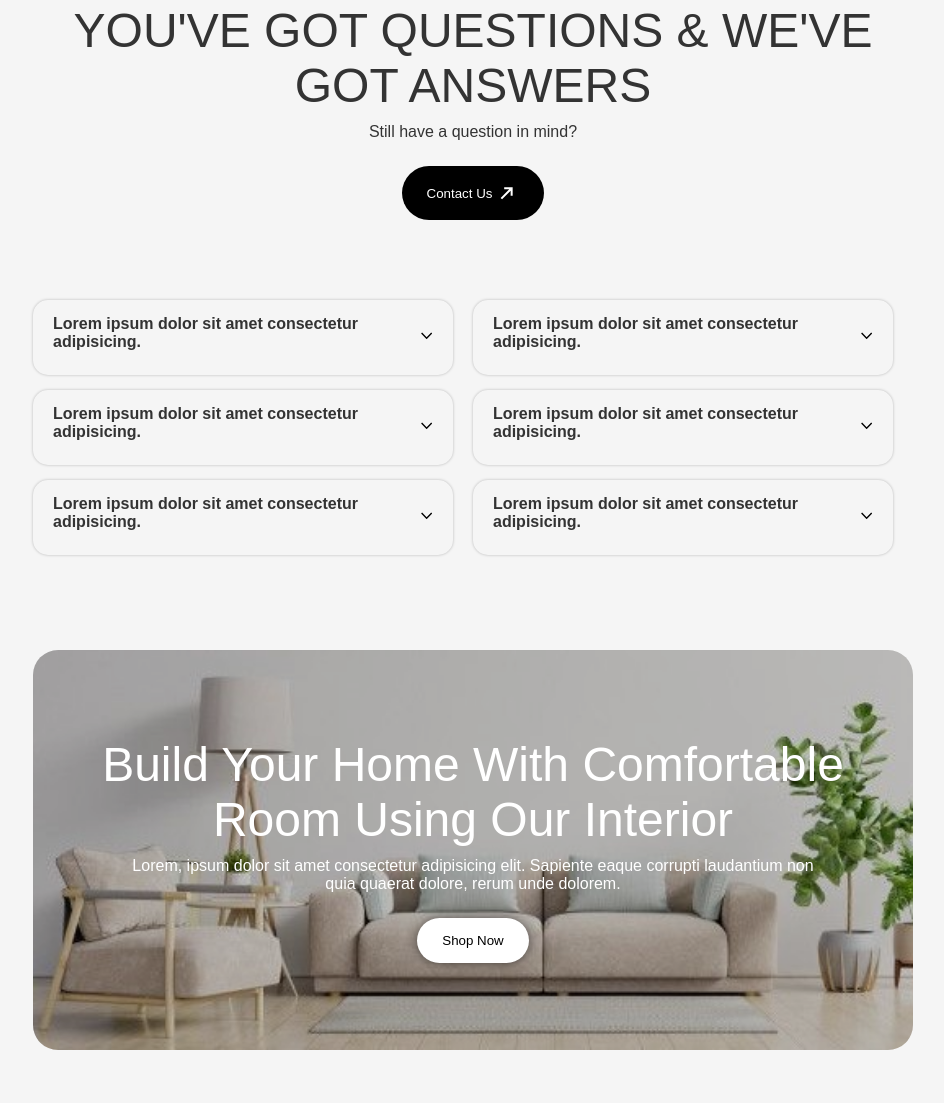
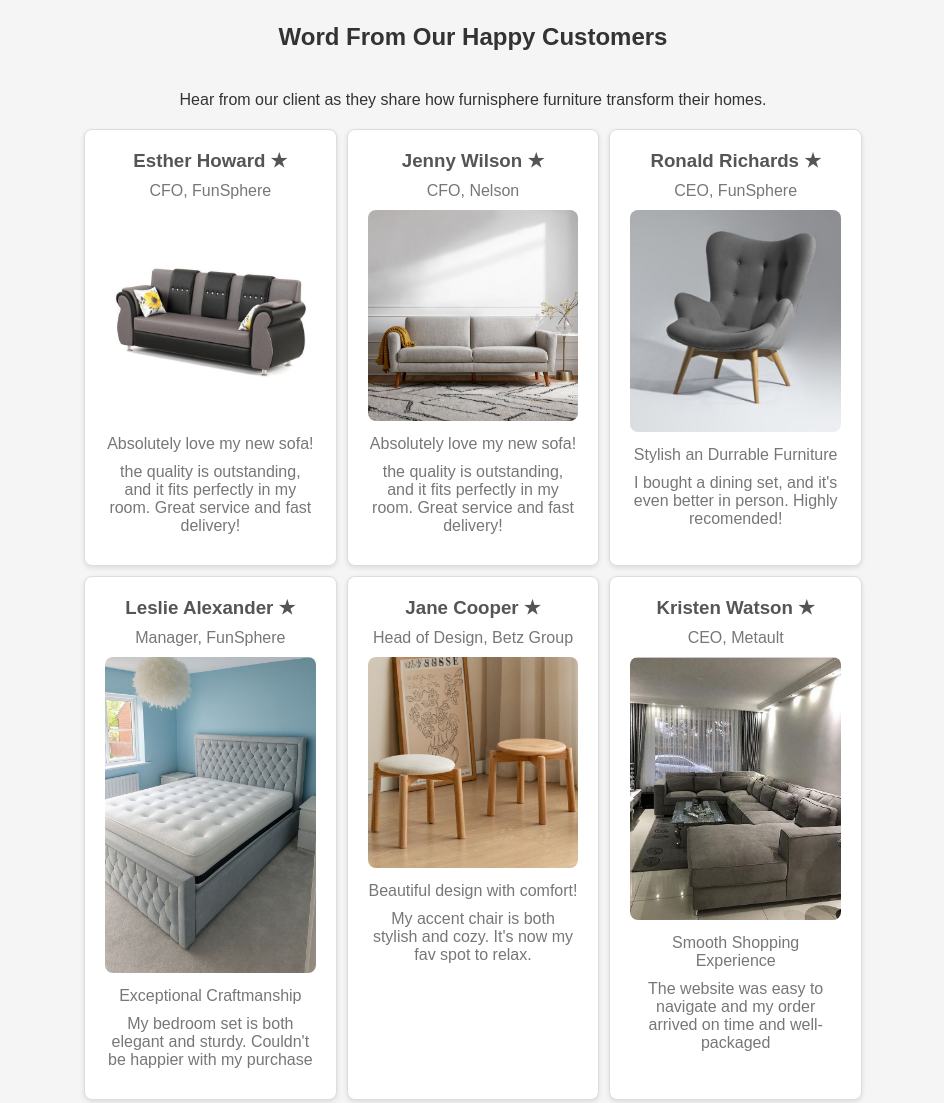
Before and after one commit to kelvin00000/Group-project-3, a plain HTML site: page index.html in a window 1280 px wide. Shown: the part 739-1842 px from the top of the page, without its empty margins (167-1111 px from the left). Drawn offline with Linux system fonts and the light colour scheme; a web font is replaced by a local one.

Commit message:
Hamdala - section complete

```diff
--- a/AbdulRauf.css
+++ b/AbdulRauf.css
@@ -7,6 +7,7 @@ body {
 .container {
     max-width: 1200px;
     margin: 0 auto;
+    margin-top: 50px;
     padding: 20px;
     text-align: center;
 }
@@ -19,7 +20,8 @@ h1 {
 .grid {
     display: grid;
     grid-template-columns: repeat(auto-fill, minmax(250px, 1fr));
-    gap: 20px;
+    margin-top: 20px;
+    gap: 10px;
 }
 
 .card {
--- a/index.html
+++ b/index.html
@@ -5,6 +5,7 @@
     <meta name="viewport" content="width=device-width, initial-scale=1.0">
     <title>Group 3 Project</title>
 
+    <link rel="stylesheet" href="AbdulRauf.css">
     <link rel="stylesheet" href="Anita.css">
     <link rel="stylesheet" href="kelvin.css">
 </head>
@@ -46,6 +47,58 @@
                 <h3>Office Furnitures</h3>
                 <button>View all products</button>
             </div>
+            </div>
+        </div>
+    </section>
+
+    <section class="container">
+        <h1>Word From Our Happy Customers</h1>
+        <p>Hear from our client as they share how furnisphere
+            furniture transform their homes.</p>
+        <div class="grid">
+            <div class="card">
+                <h3>Esther Howard ★</h3>
+                <p>CFO, FunSphere</p>
+                <img src="/AbdulRauf images/Sofa isolated white background sofa 3d r….jpg" alt="Esther Howard" class="customer-image">
+                <p>Absolutely love my new sofa!</p>
+                <p>the quality is outstanding, and it fits perfectly in my room. Great service and fast delivery!</p>
+
+            </div>
+            <div class="card">
+                <h3>Jenny Wilson ★</h3>
+                <p>CFO, Nelson</p>
+                <img src="/AbdulRauf images/Oliver Sofa (72_–82_) _ West Elm.jpg" alt="Jenny Wilson" class="customer-image">
+                <p>Absolutely love my new sofa!</p>
+                <p>the quality is outstanding, and it fits perfectly in my room. Great service and fast delivery!</p>
+            </div>
+            <div class="card">
+                <h3>Ronald Richards ★</h3>
+                <p>CEO, FunSphere</p>
+                <img src="/AbdulRauf images/Mid-Century Modern Sale at the Foundary —….jpg" alt="Ronald Richards" class="customer-image">
+                <p>Stylish an Durrable Furniture</p>
+                <p>I bought a dining set, and it's even better in person. Highly recomended!</p>
+
+            </div>
+            <div class="card">
+                <h3>Leslie Alexander ★</h3>
+                <p>Manager, FunSphere</p>
+                <img src="/AbdulRauf images/Discover various design ideas for the Alice bed….jpg" alt="Leslie Alexander" class="customer-image">
+                <p>Exceptional Craftmanship</p>
+                <p>My bedroom set is both elegant and sturdy. Couldn't be happier with my purchase</p>
+            </div>
+            <div class="card">
+                <h3>Jane Cooper ★</h3>
+                <p>Head of Design, Betz Group</p>
+                <img src="/AbdulRauf images/All solid wood round stool stackable small bench….jpg" alt="Jane Cooper" class="customer-image">
+                <p>Beautiful design with comfort!</p>
+                <p>My accent chair is both stylish and cozy. It's now my fav spot to relax.</p>
+            </div>
+            <div class="card">
+                <h3>Kristen Watson ★</h3>
+                <p>CEO, Metault</p>
+                <img src="/AbdulRauf images/04d94704-6376-4673-b6e7-a1eba95180a3.jpg" alt="Kristen Watson" class="customer-image">
+                <p>Smooth Shopping Experience</p>
+                <p>The website was easy to navigate and my order arrived on time and well-packaged</p>
             </div>
         </div>
     </section>
```
